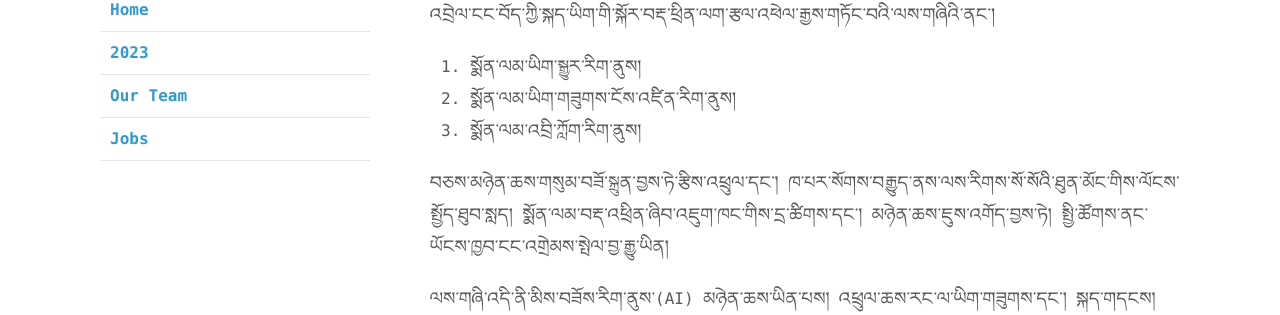
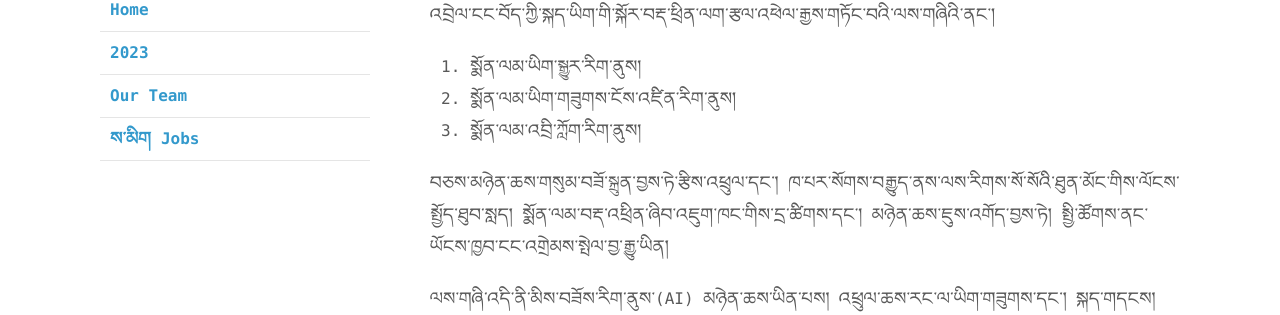
Before and after one commit to MonlamAI/monlam.ai, a Jekyll site: the page built from index.md, in a window 1280 px wide. Shown: the part 517-832 px from the top of the page. Built offline with Jekyll 4.4.1, drawn with Linux system fonts in a browser that asks for light colours.

```diff
--- a/_config.yml
+++ b/_config.yml
@@ -10,5 +10,5 @@ navigation:
     url: /project
   - title: Our Team
     url: /partners
-  - title: Jobs
+  - title: ས་མིག Jobs
     url: /jobs
```
